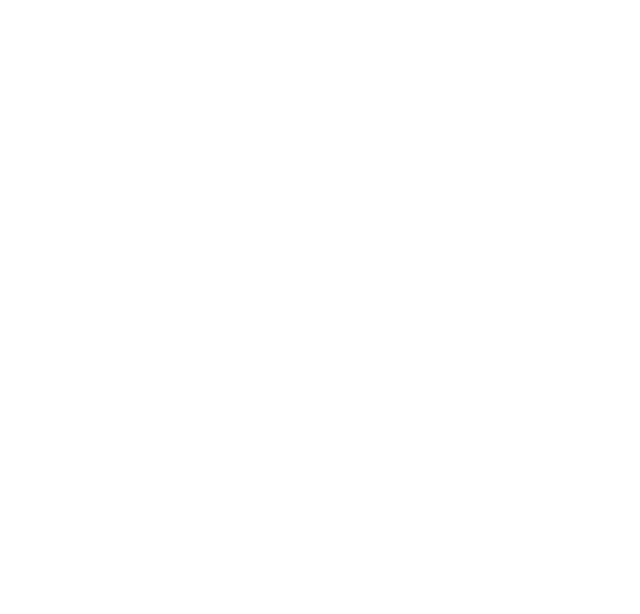
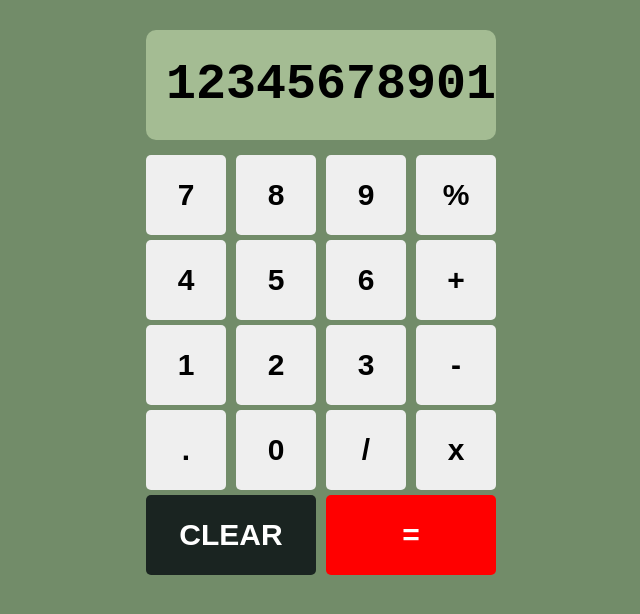
Before and after one commit to Salondar/Calculator, a plain HTML site: page index.html in a window 1280 px wide. Shown: the whole page, without its empty margins (319-959 px from the left). Drawn offline with Linux system fonts and the light colour scheme.

Commit message:
Add link to stylesheet

```diff
--- a/index.html
+++ b/index.html
@@ -4,8 +4,46 @@
     <meta charset="UTF-8">
     <meta name="viewport" content="width=device-width, initial-scale=1.0">
     <title>Calculator</title>
+    <link rel="stylesheet" href="style.css">
 </head>
 <body>
+    <div class="calculator">
+        <div class="screen">
+            12345678901
+        </div>
+        <div class="buttons">
+            <div class="buttonRow">
+                <button class="number">7</button>
+                <button class="number">8</button>
+                <button class="number">9</button>
+                <button class="operator">%</button>
+            </div>
+
+            <div class="buttonRow">
+                <button class="number">4</button>
+                <button class="number">5</button>
+                <button class="number">6</button>
+                <button class="operator">+</button>
+            </div>
+            <div class="buttonRow">
+                    <button class="number">1</button>
+                    <button class="number">2</button>
+                    <button class="number">3</button>
+                    <button class="operator">-</button>
+            </div>
+            <div class="buttonRow">
+                    <button class="number">.</button>
+                    <button class="number">0</button>
+                    <button class="operator">/</button>
+                    <button class="operator">x</button>
+            </div>
+            <div class="buttonRow">
+                    <button class="clear">CLEAR</button>
+                    <button class="equals">=</button>
+            </div>
+        </div>
+
+    </div>
     <script src="script.js"></script>
 </body>
 </html>
```
